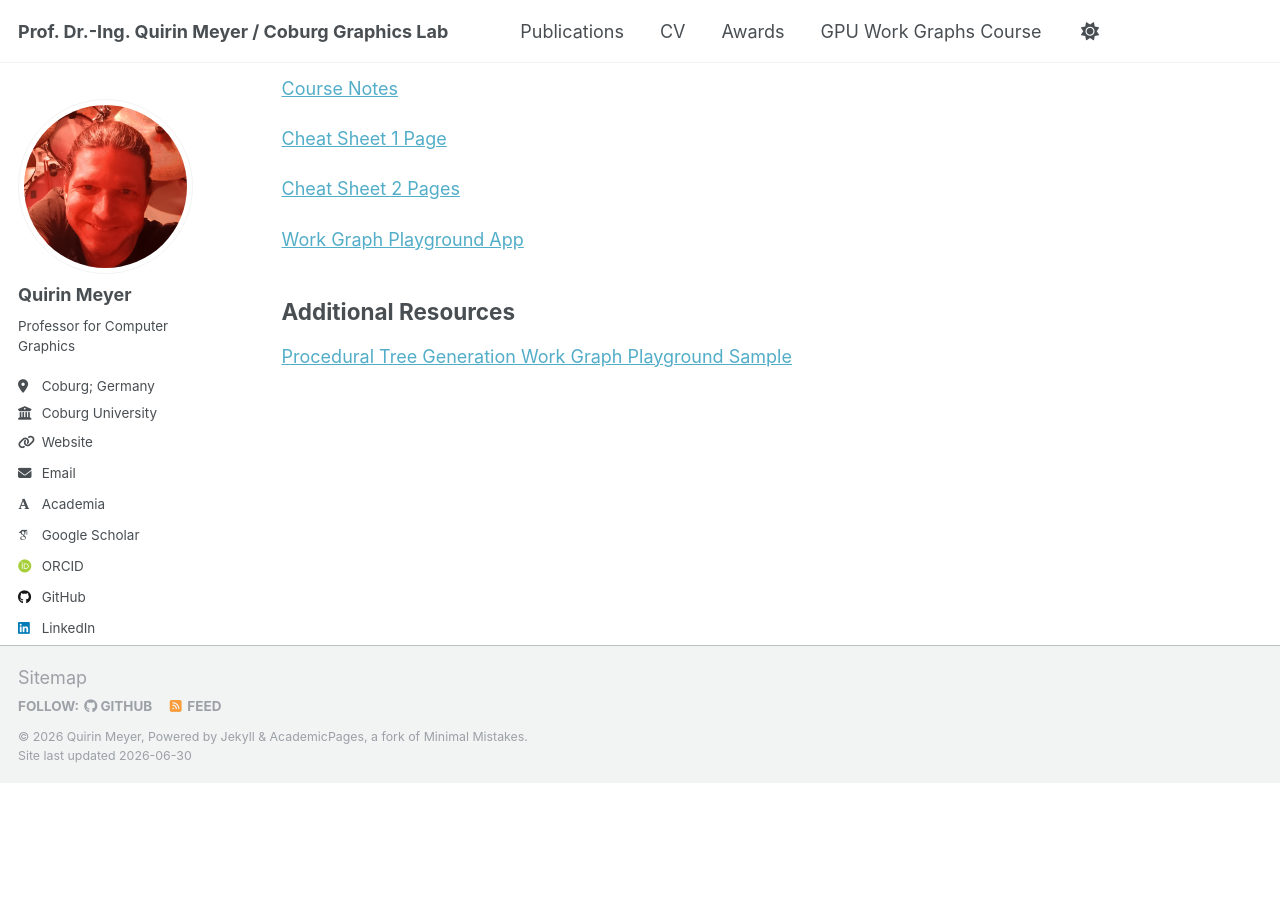
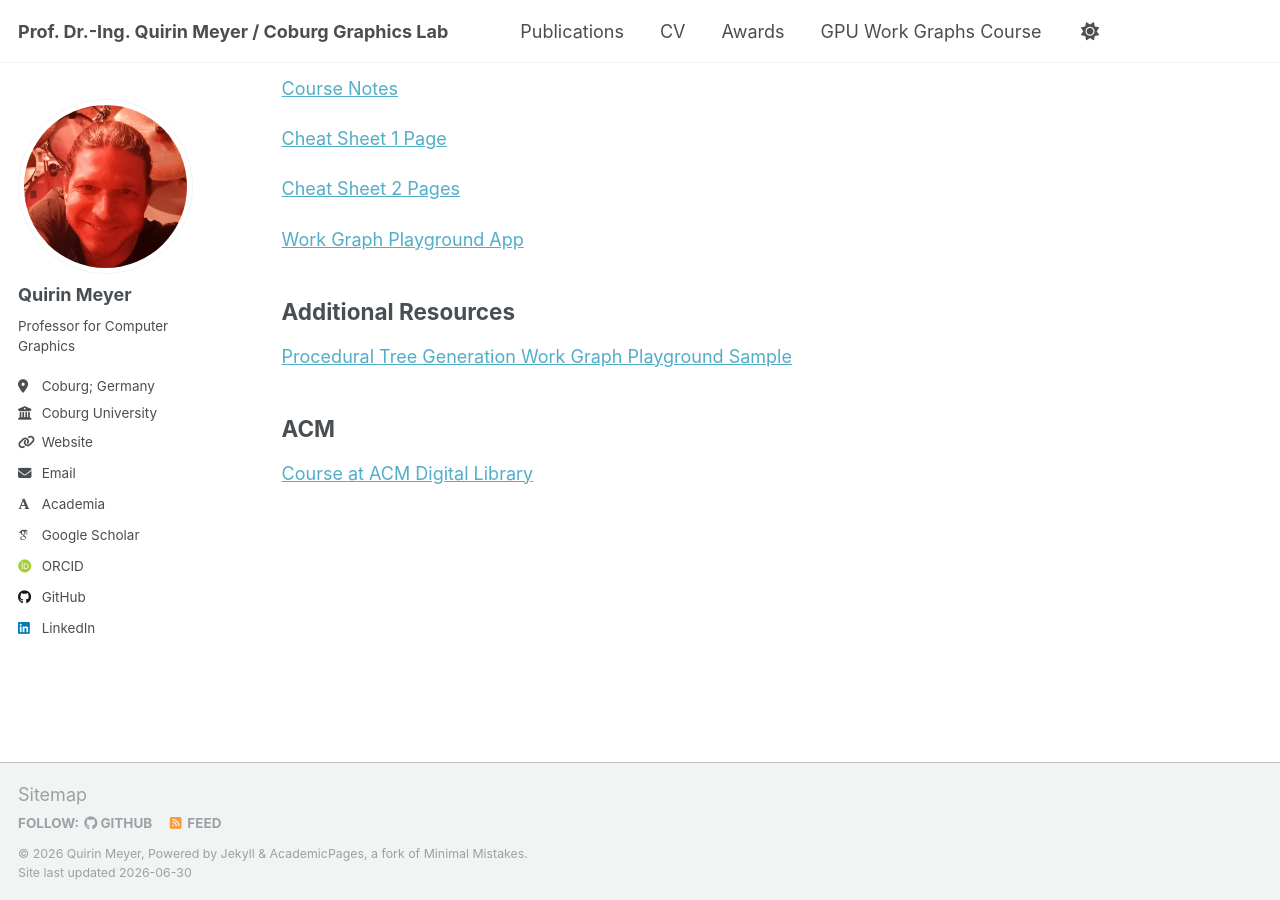
Before and after one commit to CoburgGraphicsLab/CoburgGraphicsLab.github.io, a Jekyll site: the page built from _pages/GPUWorkGraphsCourse.md, in a window 1280 px wide and 900 px high, scrolled down 553 px. Built offline with Jekyll 4.4.1, drawn with Linux system fonts in a browser that asks for light colours; some web fonts are replaced; a script that is not in the unit is left out; before the commit the page ends 1336 px from its top, so only the background shows below that.

Commit message:
Add link to digital library for ACM course.

```diff
--- a/_pages/GPUWorkGraphsCourse.md
+++ b/_pages/GPUWorkGraphsCourse.md
@@ -32,3 +32,7 @@ Sunday, 10 August 2025 2:00pm - 5:15pm PDT, West Building, Rooms 109-110, Vancou
 ## Additional Resources
 
 [Procedural Tree Generation Work Graph Playground Sample](https://github.com/Bloodwyn/gptree){:target="_blank"}
+
+## ACM
+
+[Course at ACM Digital Library](https://dl.acm.org/doi/10.1145/3721241.3734003)
```
